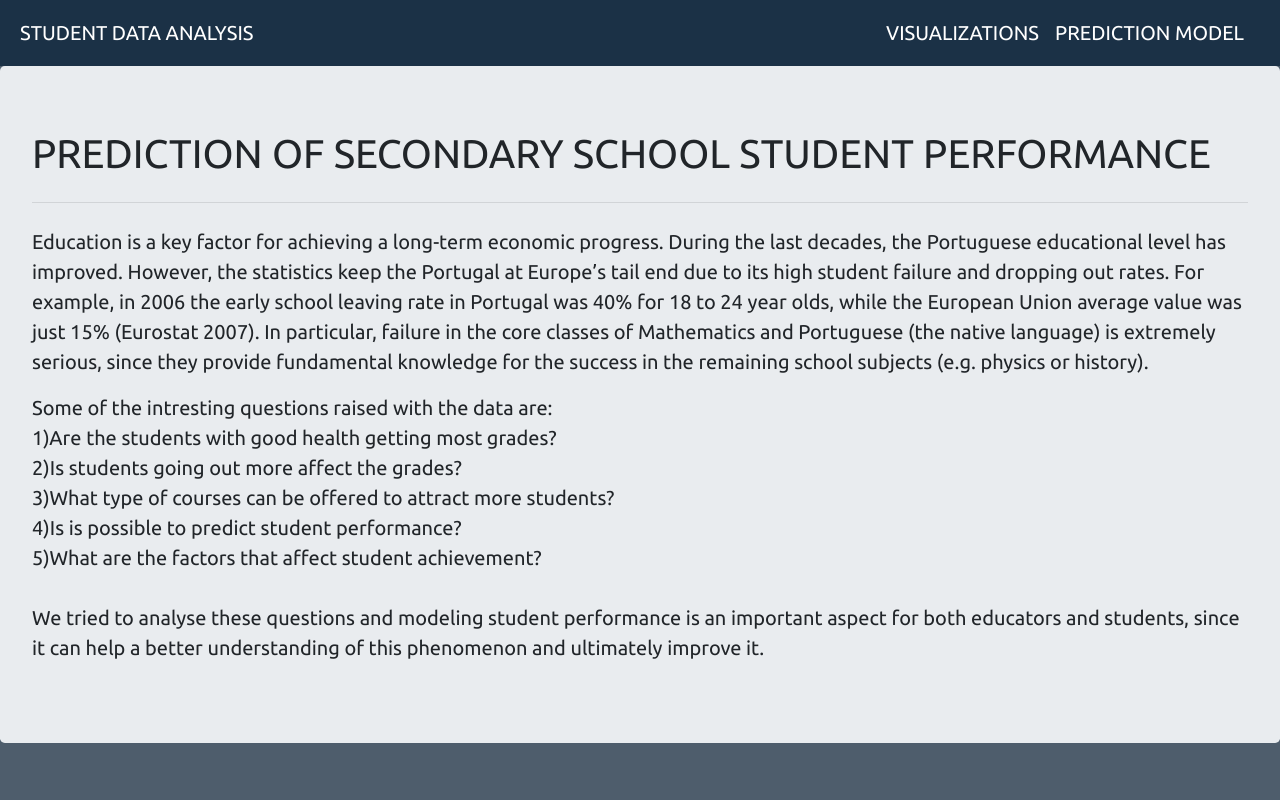
After one commit to prasannarangam21/Project-3, a Flask app: template templates/intro.html in a window 1280 px wide. The commit adds this page. Run offline with Flask 2, Linux system fonts and the light colour scheme; the template is opened without the code that fills it, so the values that code supplies are empty; parts of the project's set-up code (start-up, migrations or seed data) failed here and were passed over; some libraries are stand-ins or nearby versions.

Commit message:
html files

```diff
--- /dev/null
+++ b/templates/intro.html
@@ -0,0 +1,59 @@
+<!DOCTYPE html>
+<html>
+
+<head>
+  <meta charset="utf-8">
+  <title>Index</title>
+  <meta name="viewport" content="width=device-width, initial-scale=1">
+  <link rel="stylesheet" href="https://stackpath.bootstrapcdn.com/bootstrap/4.5.2/css/bootstrap.min.css">
+  <link href="https://fonts.googleapis.com/css?family=Ubuntu" rel="stylesheet">
+  <link rel="stylesheet" href="../static/css/style.css">
+</head>
+
+<body>
+  <nav class="navbar navbar-dark">
+    <div class="container-fluid">
+      <div class="navbar-header">
+        <a class="navbar-brand" href="intro.html">STUDENT DATA ANALYSIS
+        </a>
+      </div>
+      <ul class="navbar-nav ml-auto">
+        <li class="nav-item">
+          <a class="navbar-brand" href="visualizations.html">VISUALIZATIONS</a>
+        </li>
+
+      </ul>
+      <span class="navbar-text">
+        <a class="navbar-brand" href="index.html">PREDICTION MODEL</a>
+      </span>
+    </div>
+  </nav>
+  <div class="jumbotron">
+    <h1 class="display-5">PREDICTION OF SECONDARY SCHOOL STUDENT PERFORMANCE </h1>
+    <hr class="my-4">
+    <p class="lead">Education is a key factor for achieving a long-term economic progress. During the last decades, the Portuguese educational level has improved. However, the statistics keep the Portugal at Europe’s tail end due to its high student failure and dropping out rates. For example, in 2006 the early school leaving rate in Portugal was 40% for 18 to 24 year olds, while the European Union average value was just 15% (Eurostat 2007). In particular, failure in the core classes of Mathematics and Portuguese (the native language) is extremely serious, since they
+        provide fundamental knowledge for the success in the remaining school subjects (e.g. physics or history).
+        </p>
+
+    <p class="lead">Some of the intresting questions raised with the data are:<br>
+        1)Are the students with good health getting most grades? <br>
+        2)Is students going out more affect the grades?<br>
+        3)What type of courses can be offered to attract more students?<br>
+        4)Is is possible to predict student performance? <br>
+        5)What are the factors that affect student achievement? <br><br>
+
+        We tried to analyse these questions and modeling student performance is an important aspect for both educators and
+        students, since it can help a better understanding of this phenomenon and ultimately improve it.
+        </p>
+    <!-- <a class="btn btn-primary btn-lg" href="#" role="button">Learn more</a> -->
+  </div>
+  <!-- <footer class="footer">
+    <span class="bottom">&copy; Copyright 2020</span>
+  </footer> -->
+
+  <script src="https://cdnjs.cloudflare.com/ajax/libs/d3/4.11.0/d3.js"></script>
+
+  <script src="../static/js/app.js"></script>
+</body>
+
+</html>
```
Also changed, not shown: templates/index.html (+20 -12 lines), templates/visualizations.html (added, +50 -0 lines), 1 other file.
